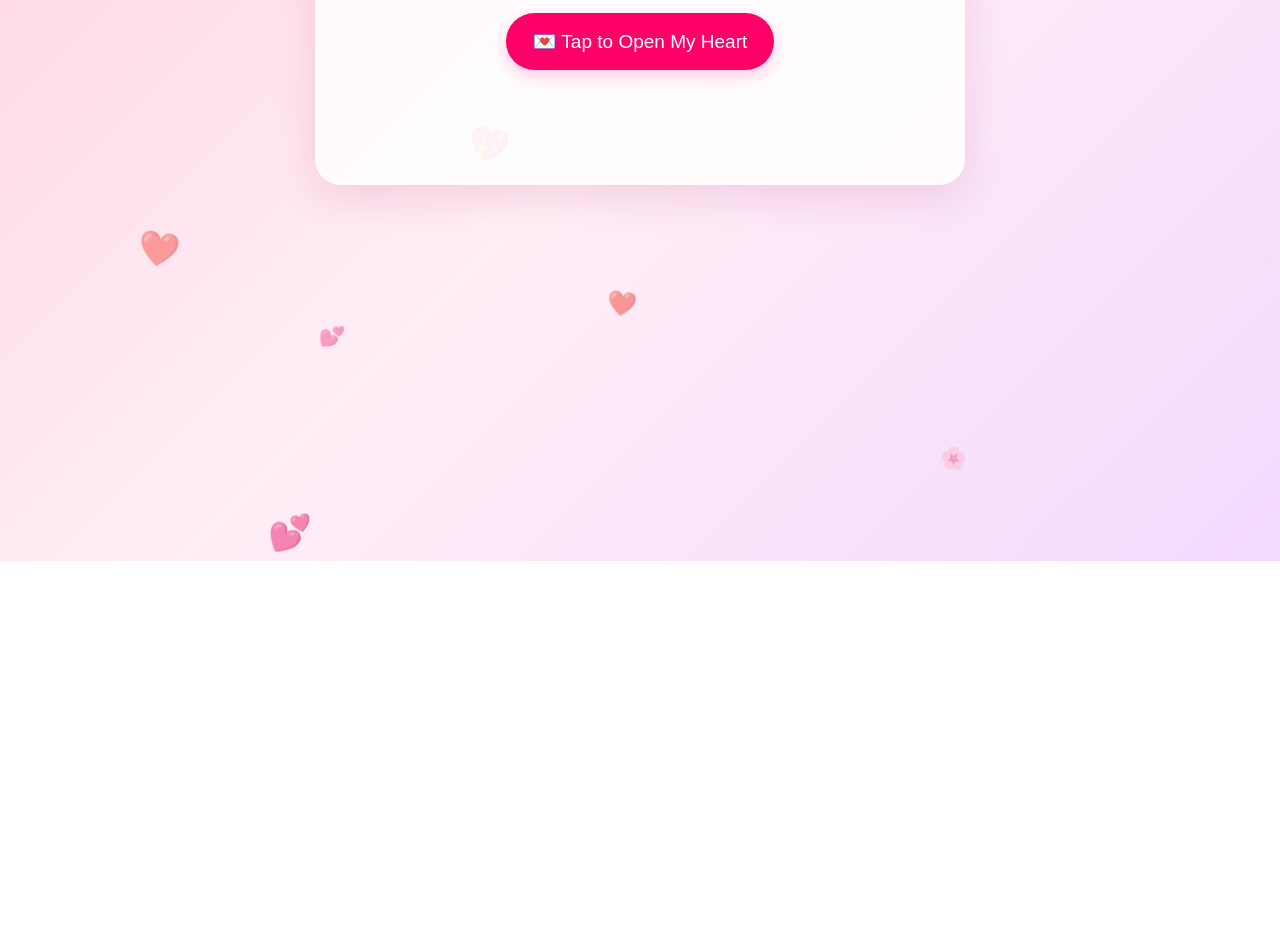
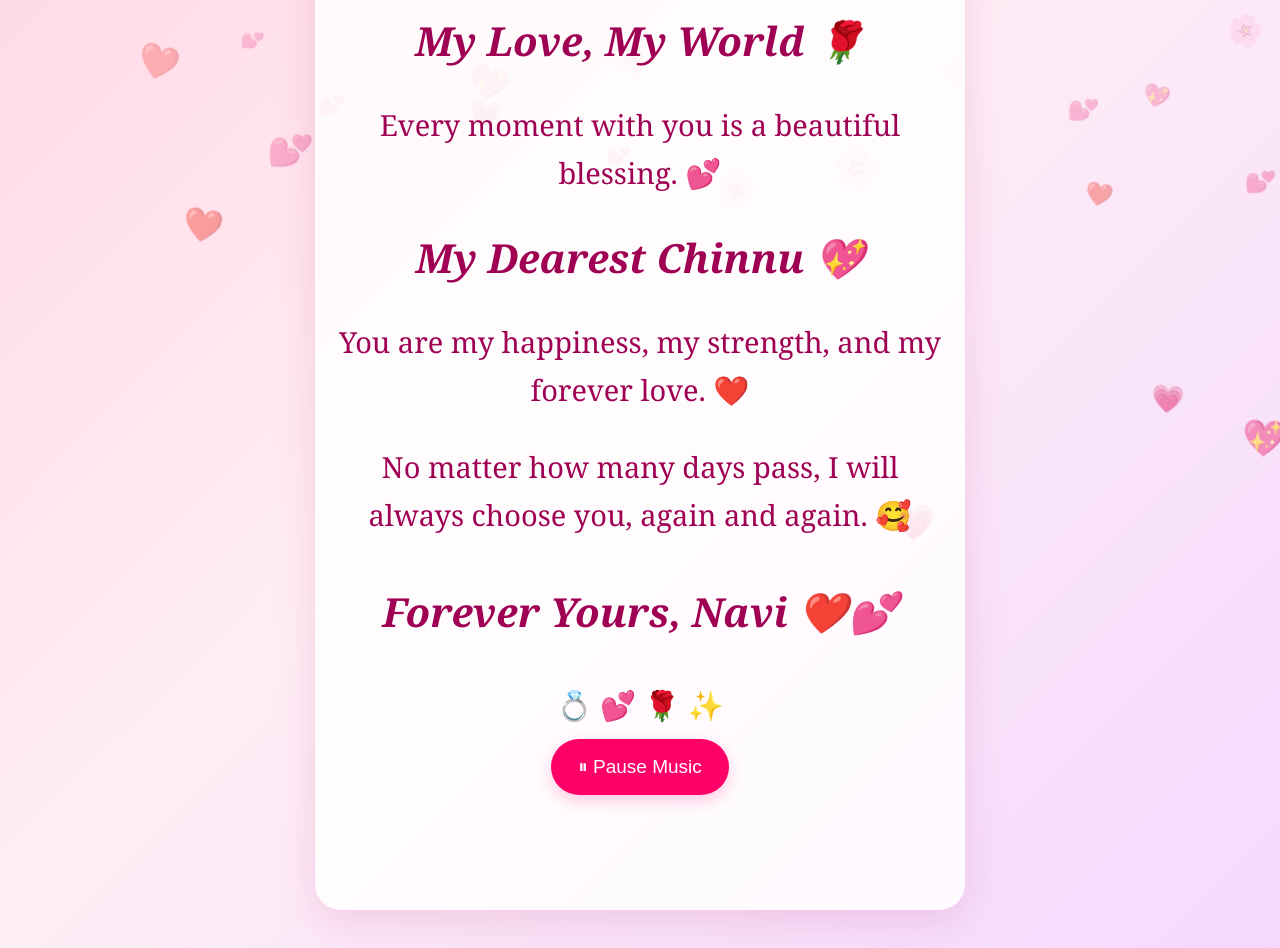
Before and after one commit to Nav0410/Dear-chinnu-surprise, a plain HTML site: page index.html in a window 1280 px wide. Shown: the part 277-1225 px from the top of the page. Before the commit the page ends 838 px from the top, so only its background shows below. Drawn offline with Linux system fonts and the light colour scheme.

Commit message:
Add files via upload

```diff
--- a/index.html
+++ b/index.html
@@ -15,7 +15,8 @@
     p { font-size: clamp(21px,4.7vw,29px); line-height: 1.65; }
     button { background: #ff0069; color: white; border: 0; border-radius: 40px; padding: 17px 27px; margin: 15px 6px; font-size: 19px; cursor: pointer; box-shadow: 0 6px 16px rgba(255,0,105,.2); }
     button:active { transform: scale(.97); }
-    #surprise { display: none; animation: reveal .8s ease-out; }
+    button[hidden] { display: none; }
+    #surprise { display: block; animation: reveal 1.2s ease-out both; animation-delay: .7s; }
     .signature { font-size: clamp(27px,6vw,40px); font-style: italic; font-weight: bold; }
     .symbols { font-size: 29px; }
     #musicStatus { min-height: 1.5em; font-size: 16px; color: #9c245b; }
@@ -29,7 +30,6 @@
   <main class="card">
     <div class="big-heart">❤️</div>
     <h1 id="typedTitle" aria-label="Dear Chinnu ❤️"></h1>
-    <button id="surpriseButton" type="button" onclick="openSurprise()">💌 Tap to Open My Heart</button>
     <section id="surprise">
       <h2>My Love, My World 🌹</h2>
       <p>Every moment with you is a beautiful blessing. 💕</p>
@@ -39,7 +39,7 @@
       <p class="signature">Forever Yours, Navi ❤️💕</p>
       <div class="symbols">💍 💕 🌹 ✨</div>
     </section>
-    <button id="musicButton" type="button" onclick="toggleMusic()" style="display:none">▶ Play Music</button>
+    <button id="musicButton" type="button" onclick="toggleMusic()" hidden>🎵 Tap to Enable Music</button>
     <p id="musicStatus" role="status" aria-live="polite"></p>
   </main>
 
@@ -52,7 +52,8 @@
     const music = document.getElementById('loveMusic');
     const musicButton = document.getElementById('musicButton');
     const musicStatus = document.getElementById('musicStatus');
-    let opened = false;
+    music.volume = 0.7;
+    music.loop = true;
 
     function typeText() {
       const text = 'Dear Chinnu ❤️';
@@ -74,42 +75,55 @@
       setTimeout(() => heart.remove(), 10500);
     }
 
-    async function playMusic() {
-      musicStatus.textContent = '';
-      try {
-        // Call play() directly from the user's tap, without waiting for loading.
-        await music.play();
-        musicButton.textContent = '⏸ Pause Music';
-      } catch (error) {
-        musicButton.textContent = '▶ Play Music';
-        musicStatus.textContent = 'Music did not start (' + (error.name || 'playback error') + '). Tap Play Music to retry.';
+    function showMusicButton(label) {
+      musicButton.hidden = false;
+      musicButton.textContent = label;
+    }
+
+    function tryAutoPlay() {
+      // Browsers usually block audible autoplay until a user gesture.
+      const attempt = music.play();
+      if (attempt && typeof attempt.then === 'function') {
+        attempt.then(() => {
+          showMusicButton('⏸ Pause Music');
+          musicStatus.textContent = '';
+        }).catch(() => {
+          showMusicButton('🎵 Tap to Enable Music');
+          musicStatus.textContent = 'Tap once to hear Inthandham ❤️';
+        });
       }
     }
 
-    function openSurprise() {
-      if (!opened) {
-        opened = true;
-        document.getElementById('surprise').style.display = 'block';
-        document.getElementById('surpriseButton').style.display = 'none';
-        musicButton.style.display = 'inline-block';
-        for (let i = 0; i < 25; i++) setTimeout(createHeart, i*100);
+    function toggleMusic() {
+      if (!music.paused) {
+        music.pause();
+        showMusicButton('▶ Play Music');
+        musicStatus.textContent = '';
+        return;
       }
-      // Invoke playback during the button click, which mobile browsers require.
-      playMusic();
+      // play() is called synchronously inside the tap handler.
+      const attempt = music.play();
+      if (attempt && typeof attempt.then === 'function') {
+        attempt.then(() => {
+          showMusicButton('⏸ Pause Music');
+          musicStatus.textContent = '';
+        }).catch(error => {
+          showMusicButton('🎵 Tap to Enable Music');
+          musicStatus.textContent = 'Unable to play audio: ' + (error.message || error.name);
+        });
+      }
     }
 
-    function toggleMusic() {
-      if (music.paused) playMusic();
-      else { music.pause(); musicButton.textContent = '▶ Play Music'; musicStatus.textContent = ''; }
-    }
-
-    music.addEventListener('ended', () => { musicButton.textContent = '▶ Play Music'; });
+    music.addEventListener('ended', () => { showMusicButton('▶ Play Music'); });
     music.addEventListener('error', () => {
       const code = music.error ? music.error.code : 'unknown';
+      showMusicButton('🎵 Tap to Enable Music');
       musicStatus.textContent = 'Audio loading error (code ' + code + '). Check music/romantic.mp3.';
     });
     typeText();
+    for (let i = 0; i < 16; i++) setTimeout(createHeart, i * 140);
     setInterval(createHeart, 700);
+    tryAutoPlay();
   </script>
 </body>
 </html>
```
